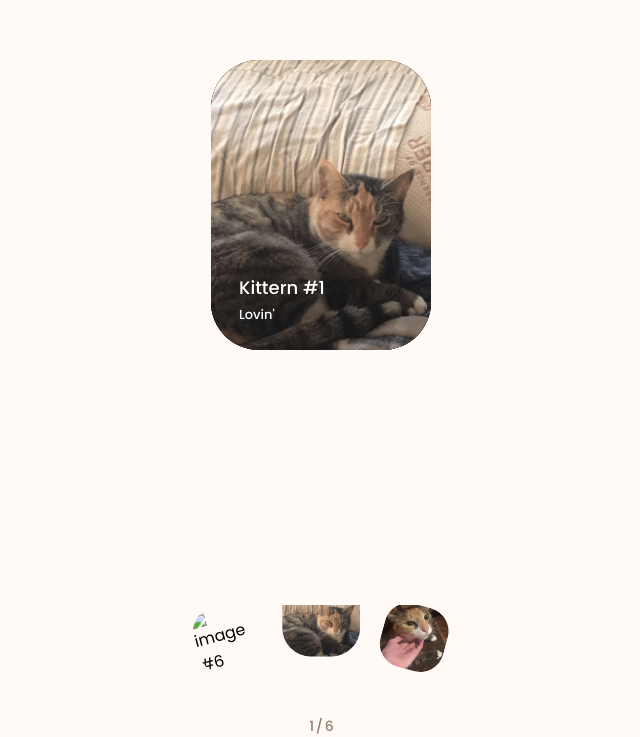
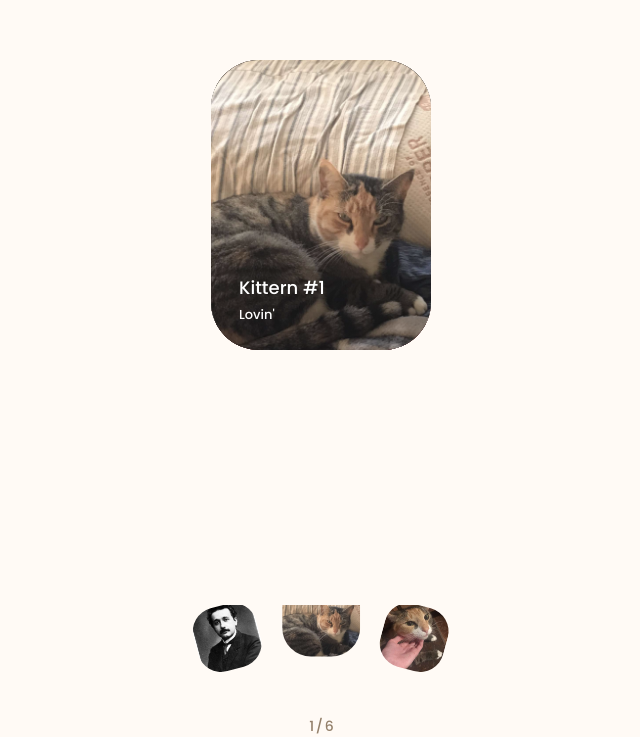
Before and after one commit to bbauska/silus-photo, a website: page index.html in a window 1280 px wide. Shown: the part 195-932 px from the top of the page, without its empty margins (319-959 px from the left). Drawn offline with nearby package versions, Linux system fonts and the light colour scheme.

Commit message:
Update index.html

```diff
--- a/index.html
+++ b/index.html
@@ -71,7 +71,7 @@
                     </div>
                     <div class="swiper-slide">
                         <article class="gallery__card">
-                            <img src="dist/img/img6.png" alt="Kitterson #5" class="gallery__img">
+                            <img src="dist/img/img6.jpeg" alt="Kitterson #5" class="gallery__img">
                             <div class="gallery__data">
                                 <h3 class="gallery__title">Kitterson</h3>
                                 <span class="gallery__subtitle">#6</span>
@@ -117,7 +117,7 @@
                         </div>
                         <div class="swiper-slide">
                             <div class="gallery__thumbnail">
-                                <img src="dist/img/img6.png" alt="image #6" class="gallery__thumbnail-img">
+                                <img src="dist/img/img6.jpeg" alt="image #6" class="gallery__thumbnail-img">
                             </div>
                         </div>
                     </div>
```
